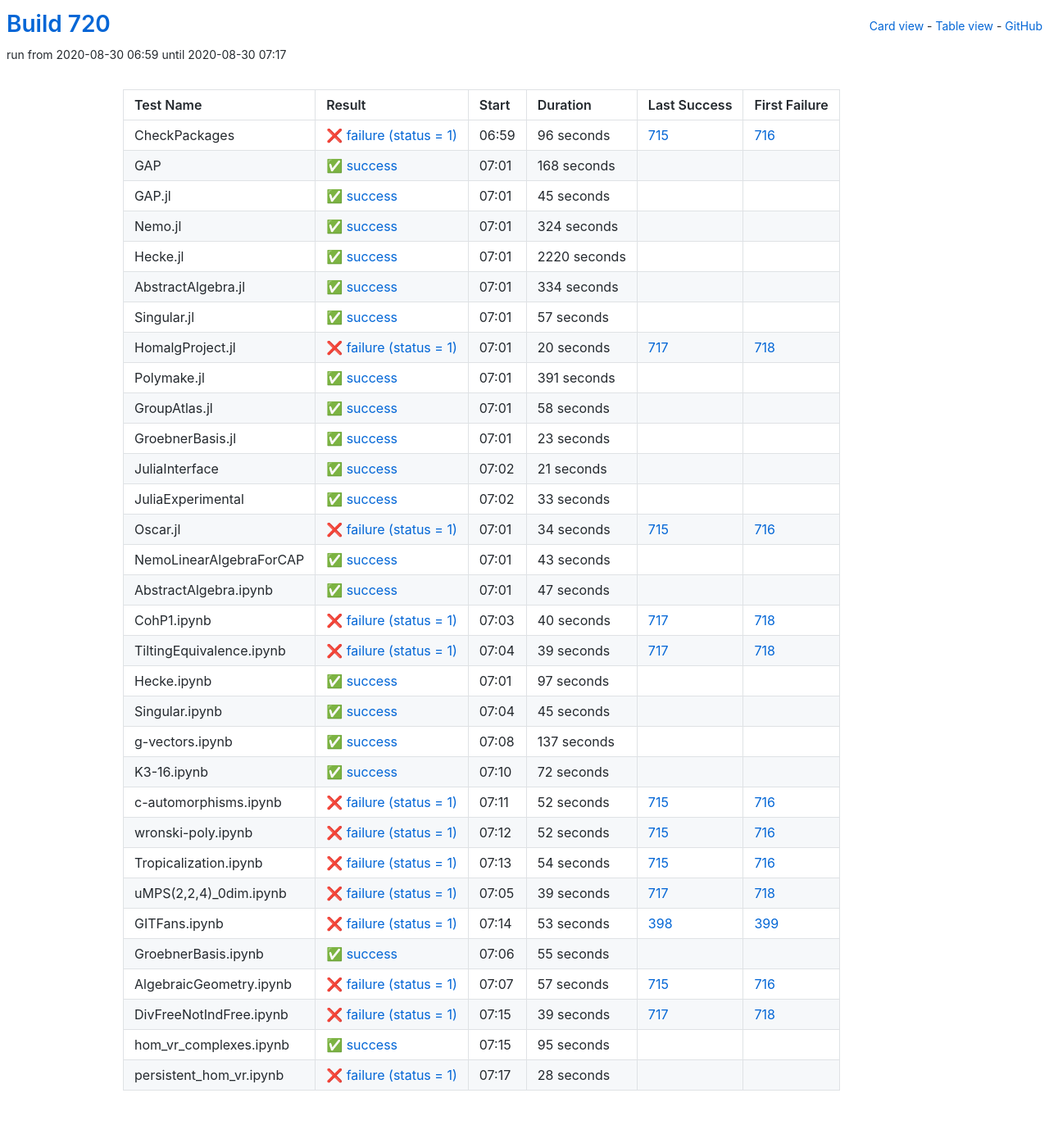
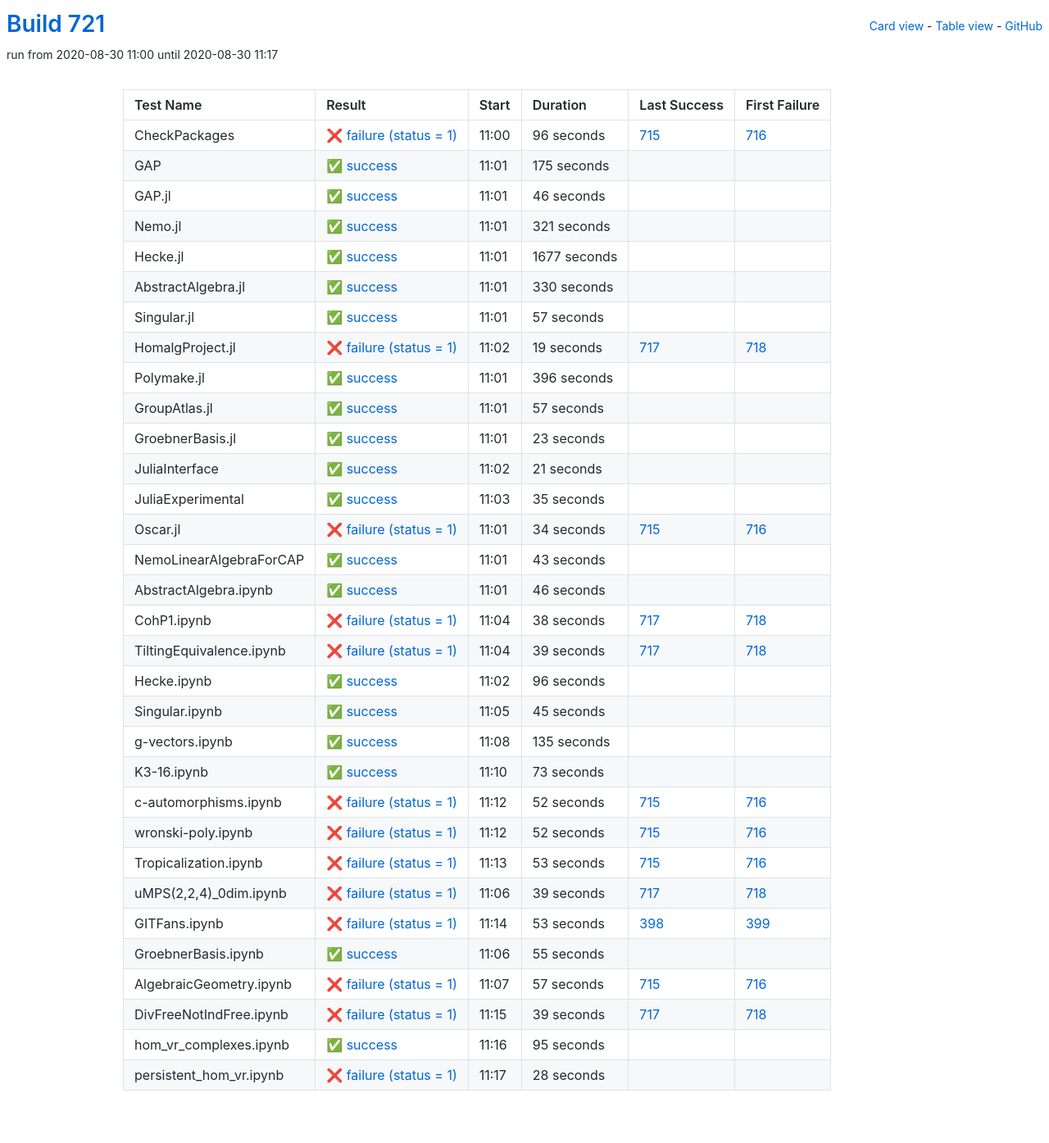
Before and after one commit to oscar-system/oscar-ci-status-stable, a Jekyll site: the page built from table.html, in a window 1280 px wide. Shown: the whole page at 82% size. Built offline with Jekyll 4.4.1, drawn with Linux system fonts in a browser that asks for light colours.

Commit message:
Build #721

```diff
--- a/_data/ci.yml
+++ b/_data/ci.yml
@@ -1,6 +1,6 @@
 ---
-build: 720
-build_url: https://oscarci.mathematik.uni-kl.de/job/oscar-stable/720/
+build: 721
+build_url: https://oscarci.mathematik.uni-kl.de/job/oscar-stable/721/
 job: oscar-stable
 organization: oscar-system
 repo: oscar-ci-status-stable
@@ -8,8 +8,8 @@ repourl: https://github.com/oscar-system/oscar-ci-status-stable
 tests:
 - name: CheckPackages
   id: checkpackages
-  log: https://oscarci.mathematik.uni-kl.de/job/oscar-stable/720/artifact/logs/build-720/CheckPackages.log
-  start: 2020-08-30 06:59
+  log: https://oscarci.mathematik.uni-kl.de/job/oscar-stable/721/artifact/logs/build-721/CheckPackages.log
+  start: 2020-08-30 11:00
   success: false
   exitcode: 1
   status: failure
@@ -20,68 +20,68 @@ tests:
   first_failure_url: https://oscarci.mathematik.uni-kl.de/job/oscar-stable/716/
 - name: GAP
   id: gap
-  log: https://oscarci.mathematik.uni-kl.de/job/oscar-stable/720/artifact/logs/build-720/GAP.log
-  start: 2020-08-30 07:01
+  log: https://oscarci.mathematik.uni-kl.de/job/oscar-stable/721/artifact/logs/build-721/GAP.log
+  start: 2020-08-30 11:01
   success: true
   exitcode: 0
   status: success
-  duration: 168
+  duration: 175
   last_success: false
   last_success_url:
   first_failure: false
   first_failure_url:
 - name: GAP.jl
   id: gap-jl
-  log: https://oscarci.mathematik.uni-kl.de/job/oscar-stable/720/artifact/logs/build-720/GAP.jl.log
-  start: 2020-08-30 07:01
+  log: https://oscarci.mathematik.uni-kl.de/job/oscar-stable/721/artifact/logs/build-721/GAP.jl.log
+  start: 2020-08-30 11:01
   success: true
   exitcode: 0
   status: success
-  duration: 45
+  duration: 46
   last_success: false
   last_success_url:
   first_failure: false
   first_failure_url:
 - name: Nemo.jl
   id: nemo-jl
-  log: https://oscarci.mathematik.uni-kl.de/job/oscar-stable/720/artifact/logs/build-720/Nemo.jl.log
-  start: 2020-08-30 07:01
+  log: https://oscarci.mathematik.uni-kl.de/job/oscar-stable/721/artifact/logs/build-721/Nemo.jl.log
+  start: 2020-08-30 11:01
   success: true
   exitcode: 0
   status: success
-  duration: 324
+  duration: 321
   last_success: false
   last_success_url:
   first_failure: false
   first_failure_url:
 - name: Hecke.jl
   id: hecke-jl
-  log: https://oscarci.mathematik.uni-kl.de/job/oscar-stable/720/artifact/logs/build-720/Hecke.jl.log
-  start: 2020-08-30 07:01
+  log: https://oscarci.mathematik.uni-kl.de/job/oscar-stable/721/artifact/logs/build-721/Hecke.jl.log
+  start: 2020-08-30 11:01
   success: true
   exitcode: 0
   status: success
-  duration: 2220
+  duration: 1677
   last_success: false
   last_success_url:
   first_failure: false
   first_failure_url:
 - name: AbstractAlgebra.jl
   id: abstractalgebra-jl
-  log: https://oscarci.mathematik.uni-kl.de/job/oscar-stable/720/artifact/logs/build-720/AbstractAlgebra.jl.log
-  start: 2020-08-30 07:01
+  log: https://oscarci.mathematik.uni-kl.de/job/oscar-stable/721/artifact/logs/build-721/AbstractAlgebra.jl.log
+  start: 2020-08-30 11:01
   success: true
   exitcode: 0
   status: success
-  duration: 334
+  duration: 330
   last_success: false
   last_success_url:
   first_failure: false
   first_failure_url:
 - name: Singular.jl
   id: singular-jl
-  log: https://oscarci.mathematik.uni-kl.de/job/oscar-stable/720/artifact/logs/build-720/Singular.jl.log
-  start: 2020-08-30 07:01
+  log: https://oscarci.mathematik.uni-kl.de/job/oscar-stable/721/artifact/logs/build-721/Singular.jl.log
+  start: 2020-08-30 11:01
   success: true
   exitcode: 0
   status: success
@@ -92,44 +92,44 @@ tests:
   first_failure_url:
 - name: HomalgProject.jl
   id: homalgproject-jl
-  log: https://oscarci.mathematik.uni-kl.de/job/oscar-stable/720/artifact/logs/build-720/HomalgProject.jl.log
-  start: 2020-08-30 07:01
+  log: https://oscarci.mathematik.uni-kl.de/job/oscar-stable/721/artifact/logs/build-721/HomalgProject.jl.log
+  start: 2020-08-30 11:02
   success: false
   exitcode: 1
   status: failure
-  duration: 20
+  duration: 19
   last_success: 717
   last_success_url: https://oscarci.mathematik.uni-kl.de/job/oscar-stable/717/
   first_failure: 718
   first_failure_url: https://oscarci.mathematik.uni-kl.de/job/oscar-stable/718/
 - name: Polymake.jl
   id: polymake-jl
-  log: https://oscarci.mathematik.uni-kl.de/job/oscar-stable/720/artifact/logs/build-720/Polymake.jl.log
-  start: 2020-08-30 07:01
+  log: https://oscarci.mathematik.uni-kl.de/job/oscar-stable/721/artifact/logs/build-721/Polymake.jl.log
+  start: 2020-08-30 11:01
   success: true
   exitcode: 0
   status: success
-  duration: 391
+  duration: 396
   last_success: false
   last_success_url:
   first_failure: false
   first_failure_url:
 - name: GroupAtlas.jl
   id: groupatlas-jl
-  log: https://oscarci.mathematik.uni-kl.de/job/oscar-stable/720/artifact/logs/build-720/GroupAtlas.jl.log
-  start: 2020-08-30 07:01
+  log: https://oscarci.mathematik.uni-kl.de/job/oscar-stable/721/artifact/logs/build-721/GroupAtlas.jl.log
+  start: 2020-08-30 11:01
   success: true
   exitcode: 0
   status: success
-  duration: 58
+  duration: 57
   last_success: false
   last_success_url:
   first_failure: false
   first_failure_url:
 - name: GroebnerBasis.jl
   id: groebnerbasis-jl
-  log: https://oscarci.mathematik.uni-kl.de/job/oscar-stable/720/artifact/logs/build-720/GroebnerBasis.jl.log
-  start: 2020-08-30 07:01
+  log: https://oscarci.mathematik.uni-kl.de/job/oscar-stable/721/artifact/logs/build-721/GroebnerBasis.jl.log
+  start: 2020-08-30 11:01
   success: true
   exitcode: 0
   status: success
@@ -140,8 +140,8 @@ tests:
   first_failure_url:
 - name: JuliaInterface
   id: juliainterface
-  log: https://oscarci.mathematik.uni-kl.de/job/oscar-stable/720/artifact/logs/build-720/JuliaInterface.log
-  start: 2020-08-30 07:02
+  log: https://oscarci.mathematik.uni-kl.de/job/oscar-stable/721/artifact/logs/build-721/JuliaInterface.log
+  start: 2020-08-30 11:02
   success: true
   exitcode: 0
   status: success
@@ -152,20 +152,20 @@ tests:
   first_failure_url:
 - name: JuliaExperimental
   id: juliaexperimental
-  log: https://oscarci.mathematik.uni-kl.de/job/oscar-stable/720/artifact/logs/build-720/JuliaExperimental.log
-  start: 2020-08-30 07:02
+  log: https://oscarci.mathematik.uni-kl.de/job/oscar-stable/721/artifact/logs/build-721/JuliaExperimental.log
+  start: 2020-08-30 11:03
   success: true
   exitcode: 0
   status: success
-  duration: 33
+  duration: 35
   last_success: false
   last_success_url:
   first_failure: false
   first_failure_url:
 - name: Oscar.jl
   id: oscar-jl
-  log: https://oscarci.mathematik.uni-kl.de/job/oscar-stable/720/artifact/logs/build-720/Oscar.jl.log
-  start: 2020-08-30 07:01
+  log: https://oscarci.mathematik.uni-kl.de/job/oscar-stable/721/artifact/logs/build-721/Oscar.jl.log
+  start: 2020-08-30 11:01
   success: false
   exitcode: 1
   status: failure
@@ -176,8 +176,8 @@ tests:
   first_failure_url: https://oscarci.mathematik.uni-kl.de/job/oscar-stable/716/
 - name: NemoLinearAlgebraForCAP
   id: nemolinearalgebraforcap
-  log: https://oscarci.mathematik.uni-kl.de/job/oscar-stable/720/artifact/logs/build-720/NemoLinearAlgebraForCAP.log
-  start: 2020-08-30 07:01
+  log: https://oscarci.mathematik.uni-kl.de/job/oscar-stable/721/artifact/logs/build-721/NemoLinearAlgebraForCAP.log
+  start: 2020-08-30 11:01
   success: true
   exitcode: 0
   status: success
@@ -188,32 +188,32 @@ tests:
   first_failure_url:
 - name: AbstractAlgebra.ipynb
   id: abstractalgebra-ipynb
-  log: https://oscarci.mathematik.uni-kl.de/job/oscar-stable/720/artifact/logs/build-720/AbstractAlgebra.ipynb.log
-  start: 2020-08-30 07:01
+  log: https://oscarci.mathematik.uni-kl.de/job/oscar-stable/721/artifact/logs/build-721/AbstractAlgebra.ipynb.log
+  start: 2020-08-30 11:01
   success: true
   exitcode: 0
   status: success
-  duration: 47
+  duration: 46
   last_success: false
   last_success_url:
   first_failure: false
   first_failure_url:
 - name: CohP1.ipynb
   id: cohp1-ipynb
-  log: https://oscarci.mathematik.uni-kl.de/job/oscar-stable/720/artifact/logs/build-720/CohP1.ipynb.log
-  start: 2020-08-30 07:03
+  log: https://oscarci.mathematik.uni-kl.de/job/oscar-stable/721/artifact/logs/build-721/CohP1.ipynb.log
+  start: 2020-08-30 11:04
   success: false
   exitcode: 1
   status: failure
-  duration: 40
+  duration: 38
   last_success: 717
   last_success_url: https://oscarci.mathematik.uni-kl.de/job/oscar-stable/717/
   first_failure: 718
   first_failure_url: https://oscarci.mathematik.uni-kl.de/job/oscar-stable/718/
 - name: TiltingEquivalence.ipynb
   id: tiltingequivalence-ipynb
-  log: https://oscarci.mathematik.uni-kl.de/job/oscar-stable/720/artifact/logs/build-720/TiltingEquivalence.ipynb.log
-  start: 2020-08-30 07:04
+  log: https://oscarci.mathematik.uni-kl.de/job/oscar-stable/721/artifact/logs/build-721/TiltingEquivalence.ipynb.log
+  start: 2020-08-30 11:04
   success: false
   exitcode: 1
   status: failure
@@ -224,20 +224,20 @@ tests:
   first_failure_url: https://oscarci.mathematik.uni-kl.de/job/oscar-stable/718/
 - name: Hecke.ipynb
   id: hecke-ipynb
-  log: https://oscarci.mathematik.uni-kl.de/job/oscar-stable/720/artifact/logs/build-720/Hecke.ipynb.log
-  start: 2020-08-30 07:01
+  log: https://oscarci.mathematik.uni-kl.de/job/oscar-stable/721/artifact/logs/build-721/Hecke.ipynb.log
+  start: 2020-08-30 11:02
   success: true
   exitcode: 0
   status: success
-  duration: 97
+  duration: 96
   last_success: false
   last_success_url:
   first_failure: false
   first_failure_url:
 - name: Singular.ipynb
   id: singular-ipynb
-  log: https://oscarci.mathematik.uni-kl.de/job/oscar-stable/720/artifact/logs/build-720/Singular.ipynb.log
-  start: 2020-08-30 07:04
+  log: https://oscarci.mathematik.uni-kl.de/job/oscar-stable/721/artifact/logs/build-721/Singular.ipynb.log
+  start: 2020-08-30 11:05
   success: true
   exitcode: 0
   status: success
@@ -248,32 +248,32 @@ tests:
   first_failure_url:
 - name: g-vectors.ipynb
   id: g-vectors-ipynb
-  log: https://oscarci.mathematik.uni-kl.de/job/oscar-stable/720/artifact/logs/build-720/g-vectors.ipynb.log
-  start: 2020-08-30 07:08
+  log: https://oscarci.mathematik.uni-kl.de/job/oscar-stable/721/artifact/logs/build-721/g-vectors.ipynb.log
+  start: 2020-08-30 11:08
   success: true
   exitcode: 0
   status: success
-  duration: 137
+  duration: 135
   last_success: false
   last_success_url:
   first_failure: false
   first_failure_url:
 - name: K3-16.ipynb
   id: k3-16-ipynb
-  log: https://oscarci.mathematik.uni-kl.de/job/oscar-stable/720/artifact/logs/build-720/K3-16.ipynb.log
-  start: 2020-08-30 07:10
+  log: https://oscarci.mathematik.uni-kl.de/job/oscar-stable/721/artifact/logs/build-721/K3-16.ipynb.log
+  start: 2020-08-30 11:10
   success: true
   exitcode: 0
   status: success
-  duration: 72
+  duration: 73
   last_success: false
   last_success_url:
   first_failure: false
   first_failure_url:
 - name: c-automorphisms.ipynb
   id: c-automorphisms-ipynb
-  log: https://oscarci.mathematik.uni-kl.de/job/oscar-stable/720/artifact/logs/build-720/c-automorphisms.ipynb.log
-  start: 2020-08-30 07:11
+  log: https://oscarci.mathematik.uni-kl.de/job/oscar-stable/721/artifact/logs/build-721/c-automorphisms.ipynb.log
+  start: 2020-08-30 11:12
   success: false
   exitcode: 1
   status: failure
@@ -284,8 +284,8 @@ tests:
   first_failure_url: https://oscarci.mathematik.uni-kl.de/job/oscar-stable/716/
 - name: wronski-poly.ipynb
   id: wronski-poly-ipynb
-  log: https://oscarci.mathematik.uni-kl.de/job/oscar-stable/720/artifact/logs/build-720/wronski-poly.ipynb.log
-  start: 2020-08-30 07:12
+  log: https://oscarci.mathematik.uni-kl.de/job/oscar-stable/721/artifact/logs/build-721/wronski-poly.ipynb.log
+  start: 2020-08-30 11:12
   success: false
   exitcode: 1
   status: failure
@@ -296,20 +296,20 @@ tests:
   first_failure_url: https://oscarci.mathematik.uni-kl.de/job/oscar-stable/716/
 - name: Tropicalization.ipynb
   id: tropicalization-ipynb
-  log: https://oscarci.mathematik.uni-kl.de/job/oscar-stable/720/artifact/logs/build-720/Tropicalization.ipynb.log
-  start: 2020-08-30 07:13
+  log: https://oscarci.mathematik.uni-kl.de/job/oscar-stable/721/artifact/logs/build-721/Tropicalization.ipynb.log
+  start: 2020-08-30 11:13
   success: false
   exitcode: 1
   status: failure
-  duration: 54
+  duration: 53
   last_success: 715
   last_success_url: https://oscarci.mathematik.uni-kl.de/job/oscar-stable/715/
   first_failure: 716
   first_failure_url: https://oscarci.mathematik.uni-kl.de/job/oscar-stable/716/
 - name: uMPS(2,2,4)_0dim.ipynb
   id: umps-2-2-4-0dim-ipynb
-  log: https://oscarci.mathematik.uni-kl.de/job/oscar-stable/720/artifact/logs/build-720/uMPS-2-2-4-_0dim.ipynb.log
-  start: 2020-08-30 07:05
+  log: https://oscarci.mathematik.uni-kl.de/job/oscar-stable/721/artifact/logs/build-721/uMPS-2-2-4-_0dim.ipynb.log
+  start: 2020-08-30 11:06
   success: false
   exitcode: 1
   status: failure
@@ -320,8 +320,8 @@ tests:
   first_failure_url: https://oscarci.mathematik.uni-kl.de/job/oscar-stable/718/
 - name: GITFans.ipynb
   id: gitfans-ipynb
-  log: https://oscarci.mathematik.uni-kl.de/job/oscar-stable/720/artifact/logs/build-720/GITFans.ipynb.log
-  start: 2020-08-30 07:14
+  log: https://oscarci.mathematik.uni-kl.de/job/oscar-stable/721/artifact/logs/build-721/GITFans.ipynb.log
+  start: 2020-08-30 11:14
   success: false
   exitcode: 1
   status: failure
@@ -332,8 +332,8 @@ tests:
   first_failure_url: https://oscarci.mathematik.uni-kl.de/job/oscar-stable/399/
 - name: GroebnerBasis.ipynb
   id: groebnerbasis-ipynb
-  log: https://oscarci.mathematik.uni-kl.de/job/oscar-stable/720/artifact/logs/build-720/GroebnerBasis.ipynb.log
-  start: 2020-08-30 07:06
+  log: https://oscarci.mathematik.uni-kl.de/job/oscar-stable/721/artifact/logs/build-721/GroebnerBasis.ipynb.log
+  start: 2020-08-30 11:06
   success: true
   exitcode: 0
   status: success
@@ -344,8 +344,8 @@ tests:
   first_failure_url:
 - name: AlgebraicGeometry.ipynb
   id: algebraicgeometry-ipynb
-  log: https://oscarci.mathematik.uni-kl.de/job/oscar-stable/720/artifact/logs/build-720/AlgebraicGeometry.ipynb.log
-  start: 2020-08-30 07:07
+  log: https://oscarci.mathematik.uni-kl.de/job/oscar-stable/721/artifact/logs/build-721/AlgebraicGeometry.ipynb.log
+  start: 2020-08-30 11:07
   success: false
   exitcode: 1
   status: failure
@@ -356,8 +356,8 @@ tests:
   first_failure_url: https://oscarci.mathematik.uni-kl.de/job/oscar-stable/716/
 - name: DivFreeNotIndFree.ipynb
   id: divfreenotindfree-ipynb
-  log: https://oscarci.mathematik.uni-kl.de/job/oscar-stable/720/artifact/logs/build-720/DivFreeNotIndFree.ipynb.log
-  start: 2020-08-30 07:15
+  log: https://oscarci.mathematik.uni-kl.de/job/oscar-stable/721/artifact/logs/build-721/DivFreeNotIndFree.ipynb.log
+  start: 2020-08-30 11:15
   success: false
   exitcode: 1
   status: failure
@@ -368,8 +368,8 @@ tests:
   first_failure_url: https://oscarci.mathematik.uni-kl.de/job/oscar-stable/718/
 - name: hom_vr_complexes.ipynb
   id: hom-vr-complexes-ipynb
-  log: https://oscarci.mathematik.uni-kl.de/job/oscar-stable/720/artifact/logs/build-720/hom_vr_complexes.ipynb.log
-  start: 2020-08-30 07:15
+  log: https://oscarci.mathematik.uni-kl.de/job/oscar-stable/721/artifact/logs/build-721/hom_vr_complexes.ipynb.log
+  start: 2020-08-30 11:16
   success: true
   exitcode: 0
   status: success
@@ -380,8 +380,8 @@ tests:
   first_failure_url:
 - name: persistent_hom_vr.ipynb
   id: persistent-hom-vr-ipynb
-  log: https://oscarci.mathematik.uni-kl.de/job/oscar-stable/720/artifact/logs/build-720/persistent_hom_vr.ipynb.log
-  start: 2020-08-30 07:17
+  log: https://oscarci.mathematik.uni-kl.de/job/oscar-stable/721/artifact/logs/build-721/persistent_hom_vr.ipynb.log
+  start: 2020-08-30 11:17
   success: false
   exitcode: 1
   status: failure
```
Also changed, not shown: README.md.
